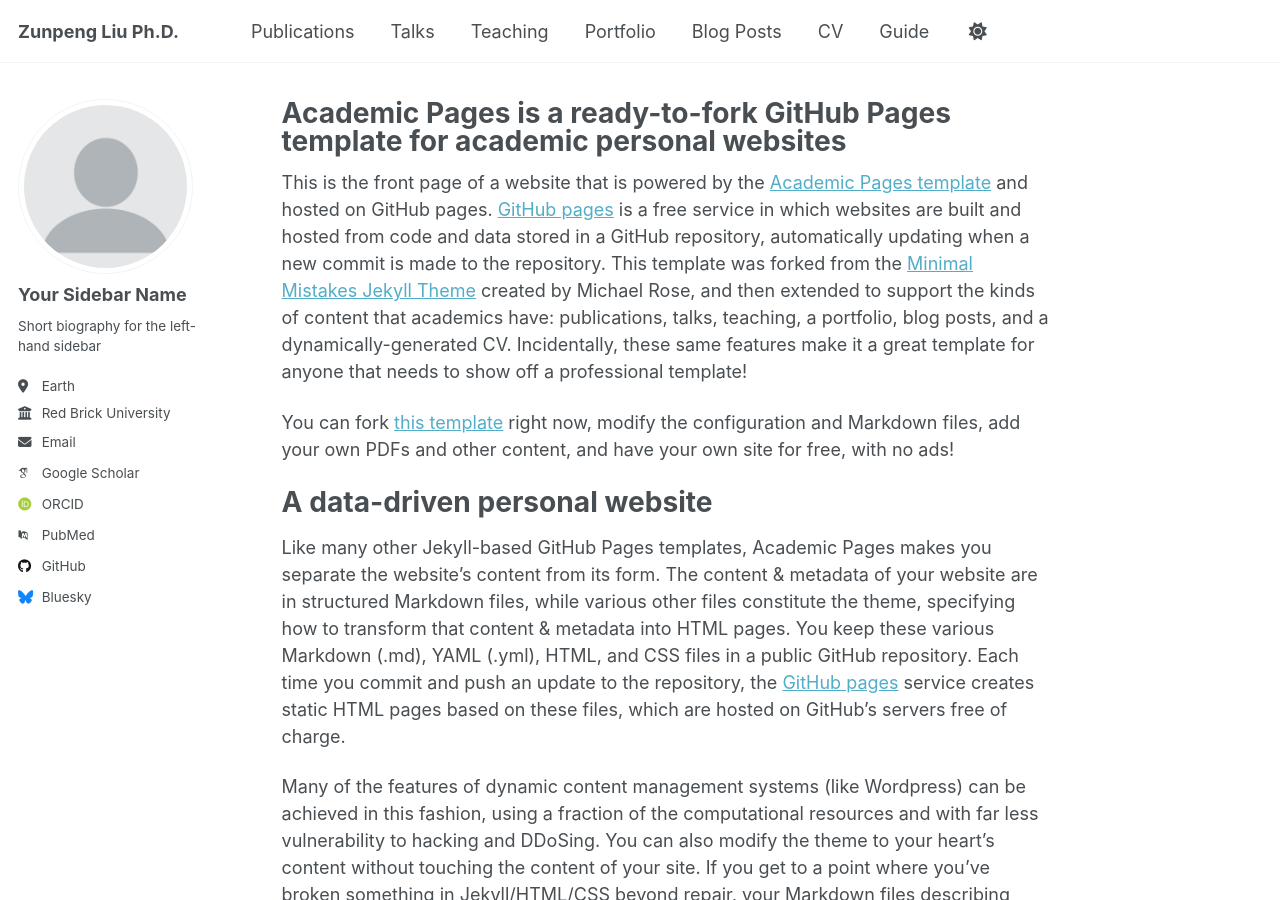
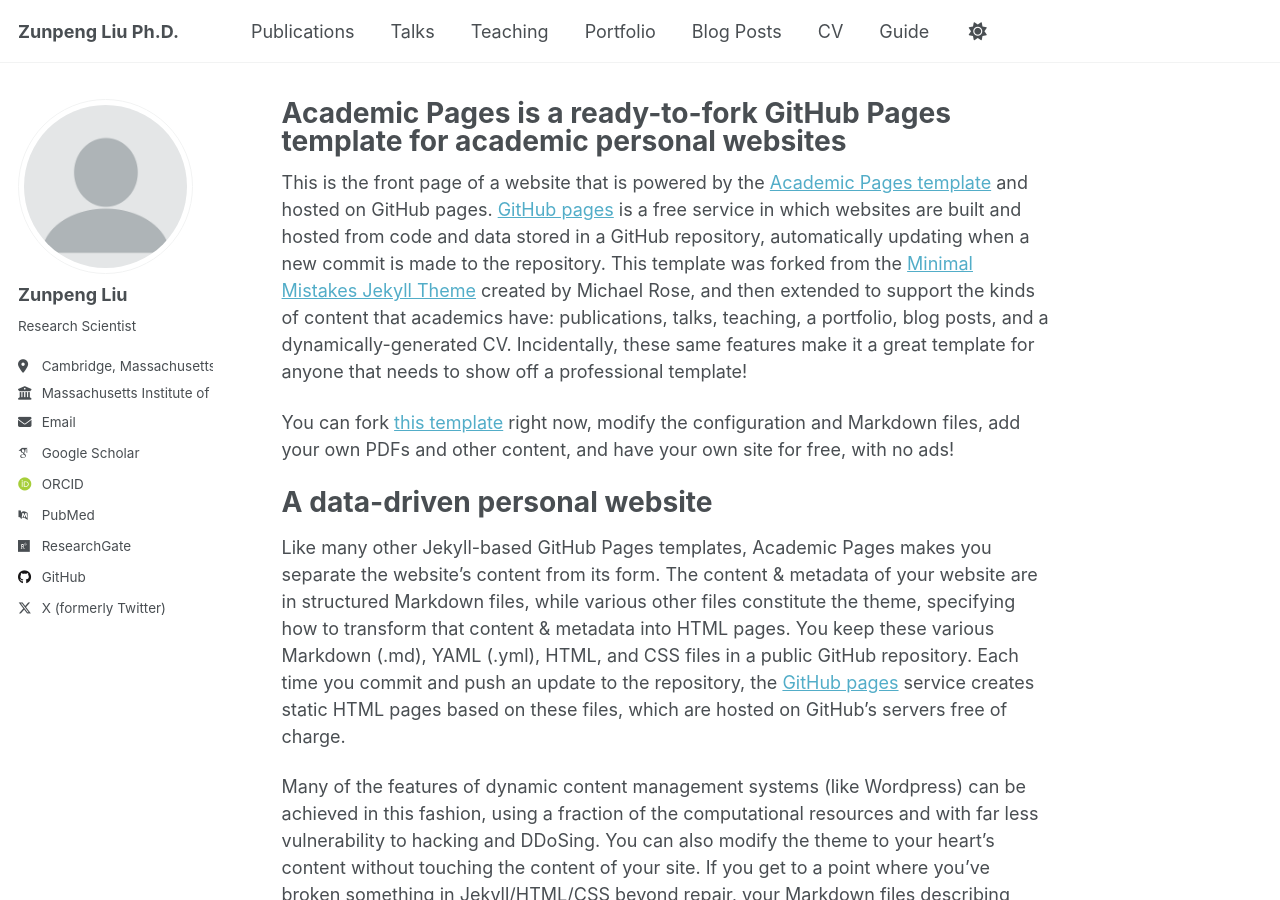
Before and after one commit to ZunpengLiu/zunpengliu.github.io, a Jekyll site: the page built from _pages/about.md, in a window 1280 px wide and 900 px high. Built offline with Jekyll 4.4.1, drawn with Linux system fonts in a browser that asks for light colours; some web fonts are replaced; a script that is not in the unit is left out.

Commit message:
Update _config.yml

```diff
--- a/_config.yml
+++ b/_config.yml
@@ -23,36 +23,36 @@
 author:
   # Biographic information
   avatar           : "profile.png"
-  name             : "Your Sidebar Name"
-  pronouns         : # example: "she/her"
-  bio              : "Short biography for the left-hand sidebar"
-  location         : "Earth"
-  employer         : "Red Brick University"
+  name             : "Zunpeng Liu"
+  pronouns         : # example "she/her"
+  bio              : "Research Scientist"
+  location         : "Cambridge, Massachusetts, 02139, USA"
+  employer         : "Massachusetts Institute of Technology"
   uri              : # URL
-  email            : "none@example.org"
+  email            : "zunpeng@mit.edu"
 
   # Academic websites
   academia         : # URL
   arxiv            : # URL - Update with the correct link to your profile
-  googlescholar    : "https://scholar.google.com/citations?user=PS_CX0AAAAAJ"
+  googlescholar    : "https://scholar.google.com/citations?user=Yk4VxGQAAAAJ&hl=en"
   impactstory      : # URL
-  orcid            : "http://orcid.org/yourorcidurl"
+  orcid            : "https://orcid.org/0000-0002-1513-9991"
   semantic         : # URL
-  pubmed           : "https://www.ncbi.nlm.nih.gov/pubmed/?term=john+snow"
-  researchgate     : # URL
+  pubmed           : "https://pubmed.ncbi.nlm.nih.gov/?term=Zunpeng+Liu"
+  researchgate     : "https://www.researchgate.net/profile/Zunpeng-Liu/research"
   scopus           : # URL
 
   # Repositories and software development
   bitbucket        : # Username - Update with your username on the site
   codepen          : # Username
   dribbble         : # Username
-  github           : "academicpages"
+  github           : "https://github.com/ZunpengLiu"
   kaggle           : # Username
   stackoverflow    : # User number or user number and name (i.e., use "1" or "1/jeff-atwood")
 
   # Social media
   artstation       : # Username
-  bluesky          : "bsky.app" # Replace this with you Bluesky username
+  bluesky          : # "bsky.app" # Replace this with you Bluesky username
   facebook         : # Username
   flickr           : # Username
   foursquare       : # Username
@@ -69,7 +69,7 @@
   steam            : # Username
   telegram         : # URL
   tumblr           : # Username
-  twitter          : # Username for X / Twitter
+  twitter          : "ZunpengL"
   vine             : # Username
   weibo            : # Username
   wikipedia        : # Username
```
